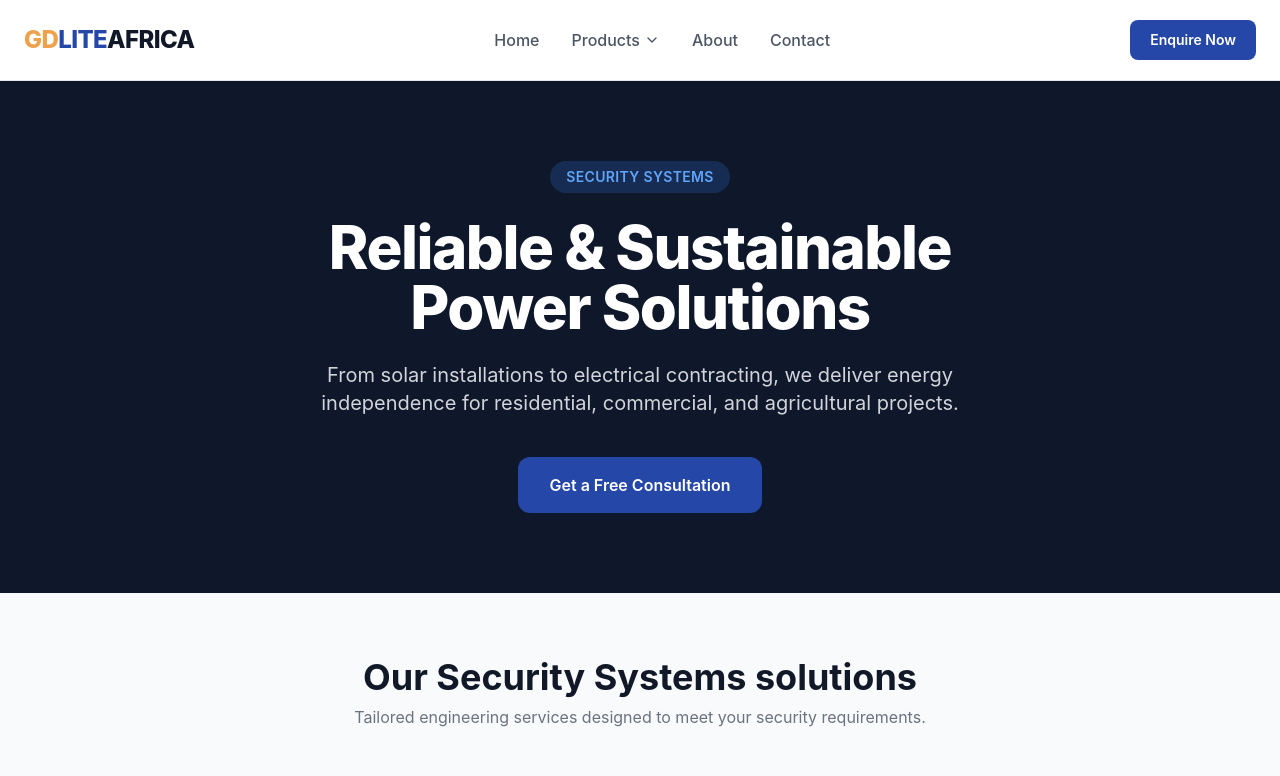
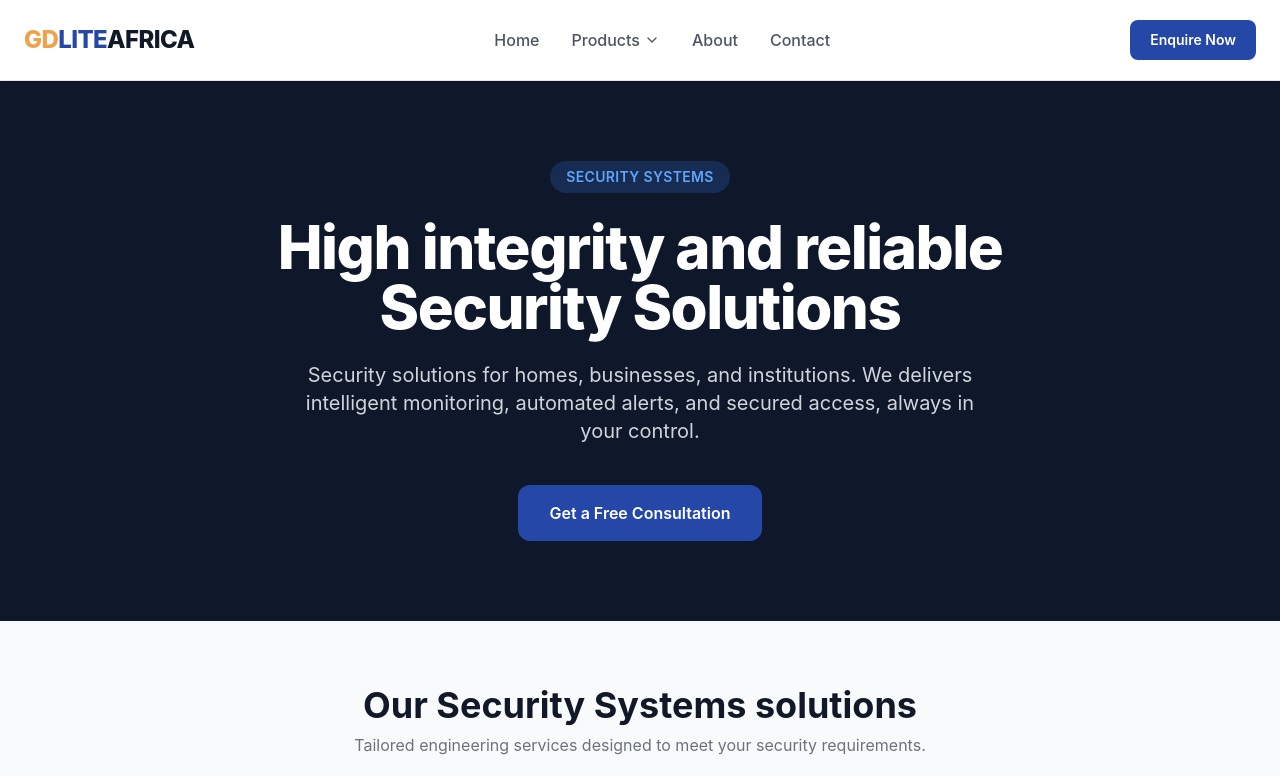
Before and after one commit to edkariuki/GDLite, a React (Vite) app in the folder GDLite/: page /security-systems in a window 1280 px wide. Shown: the top 776 px of the page. Built offline with nearby package versions, Linux system fonts and the light colour scheme; grey boxes are pictures that could not be loaded.

Commit message:
security systems

```diff
--- a/GDLite/src/pages/solutions/security_systems.jsx
+++ b/GDLite/src/pages/solutions/security_systems.jsx
@@ -58,10 +58,10 @@ export default function SecuritySystems() {
                         Security Systems
                     </span>
                     <h1 className="text-4xl sm:text-6xl font-extrabold tracking-tight">
-                        Reliable & Sustainable <br className="hidden sm:inline" /> Power Solutions
+                        High integrity and reliable <br className="hidden sm:inline" /> Security Solutions
                     </h1>
                     <p className="text-lg sm:text-xl text-content-muted max-w-2xl mx-auto">
-                        From solar installations to electrical contracting, we deliver energy independence for residential, commercial, and agricultural projects.
+                        Security solutions for homes, businesses, and institutions. We delivers intelligent monitoring, automated alerts, and secured access, always in your control.
                     </p>
                     <div className="pt-4">
                         <a href="#contact" className="inline-flex items-center justify-center px-8 py-4 text-base font-semibold text-white bg-brand rounded-xl hover:bg-brand-hover transition">
```
